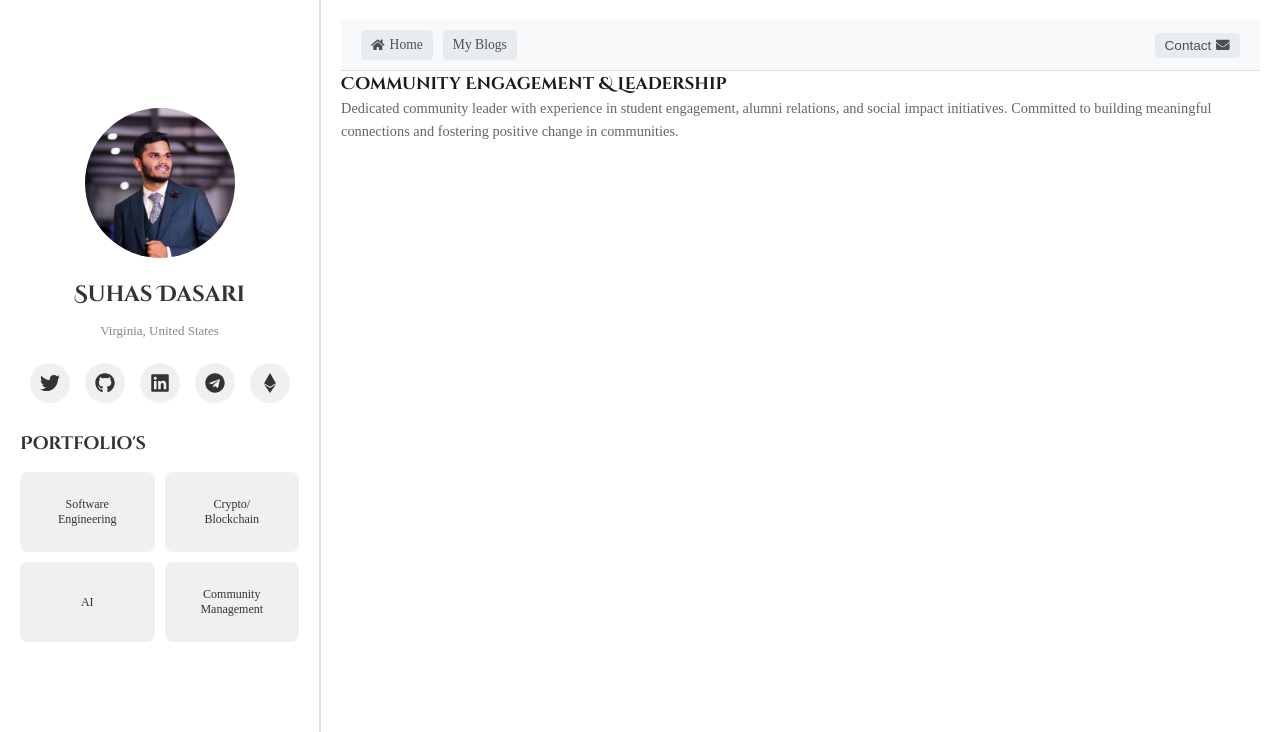
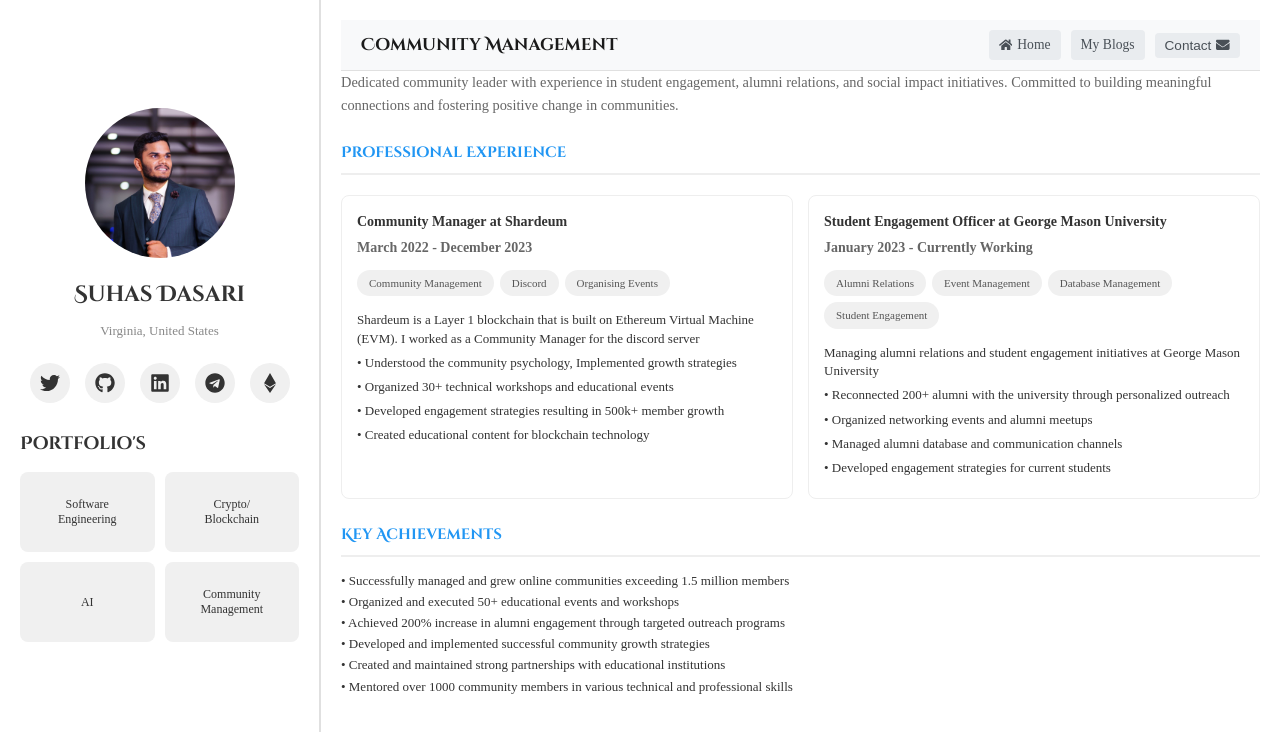
Before and after one commit to susmithagurram/My_Portfolio, a React (Create React App) app: page /community in a window 1280 px wide. Shown: the top 732 px of the page. Built offline with nearby package versions, Linux system fonts and the light colour scheme; the HTML template or start-up script is replaced by a standard one.

Commit message:
Update blog links to Substack and fix Community page layout

```diff
--- a/package.json
+++ b/package.json
@@ -8,7 +8,7 @@
     "react-dom": "^19.0.0",
     "react-icons": "^5.4.0",
     "react-router-dom": "^7.1.3",
-    "react-scripts": "5.0.1",
+    "react-scripts": "^5.0.1",
     "styled-components": "^6.1.14",
     "web-vitals": "^4.2.4"
   },
--- a/src/App.js
+++ b/src/App.js
@@ -7,7 +7,6 @@ import AI from './pages/AI';
 import Crypto from './pages/Crypto';
 import Software from './pages/Software';
 import Community from './pages/Community';
-import Blogs from './pages/Blogs';
 import { personalInfo, siteConfig } from './config';
 
 const AppContainer = styled.div`
@@ -85,7 +84,6 @@ function App() {
             <Route path="/crypto" element={<Crypto />} />
             <Route path="/software" element={<Software />} />
             <Route path="/community" element={<Community />} />
-            <Route path="/blogs" element={<Blogs />} />
           </Routes>
         </MainContent>
       </AppContainer>
--- a/src/components/Story.js
+++ b/src/components/Story.js
@@ -2,7 +2,7 @@ import React, { useState, useEffect } from 'react';
 import styled from 'styled-components';
 import { Link } from 'react-router-dom';
 import { FaEnvelope } from 'react-icons/fa';
-import { personalInfo, storyContent } from '../config';
+import { personalInfo, storyContent, socialLinks } from '../config';
 
 const StoryContainer = styled.div`
   height: 100vh;
@@ -128,7 +128,7 @@ function Story() {
     <StoryContainer>
       <MenuBar show={show}>
         <ButtonGroup>
-          <MenuButton to="/blogs">My Blogs</MenuButton>
+          <MenuButton as="a" href={socialLinks.substack} target="_blank">My Blogs</MenuButton>
           <ContactButton onClick={handleCopyEmail}>
             {copied ? 'Email copied!' : (
               <>
--- a/src/config.js
+++ b/src/config.js
@@ -15,11 +15,12 @@ export const projectImages = {
 
 // Social Links
 export const socialLinks = {
-  github: "https://github.com/suhas",
-  linkedin: "https://linkedin.com/in/suhas",
-  twitter: "https://twitter.com/suhas",
-  telegram: "https://t.me/suhas",
-  etherscan: "https://etherscan.io/address/suhas.eth",
+  github: "https://github.com/suhasdasari",
+  linkedin: "https://linkedin.com/in/suhasdasari",
+  twitter: "https://twitter.com/suhasdasari",
+  telegram: "https://t.me/suhasdasari",
+  etherscan: "https://etherscan.io/address/suhasdasari.eth",
+  substack: "https://suhasdasari.substack.com/",
   // Add more social links as needed
 };
 
@@ -207,6 +208,38 @@ export const experience = {
       ],
       technologies: ["Community Management", "Marketing", "Partnerships", "Campaigns"]
     }
+  ],
+  community: [
+    {
+      id: 1,
+      position: "Community Manager",
+      company: "Shardeum",
+      from: "March 2022",
+      to: "December 2023",
+      description: "Shardeum is a Layer 1 blockchain that is built on Ethereum Virtual Machine (EVM). I worked as a Community Manager for the discord server",
+      features: [
+        "Understood the community psychology, Implemented growth strategies",
+        "Organized 30+ technical workshops and educational events",
+        "Developed engagement strategies resulting in 500k+ member growth",
+        "Created educational content for blockchain technology"
+      ],
+      technologies: ["Community Management", "Discord", "Organising Events"]
+    },
+    {
+      id: 2,
+      position: "Student Engagement Officer",
+      company: "George Mason University",
+      from: "January 2023",
+      to: "Currently Working",
+      description: "Managing alumni relations and student engagement initiatives at George Mason University",
+      features: [
+        "Reconnected 200+ alumni with the university through personalized outreach",
+        "Organized networking events and alumni meetups",
+        "Managed alumni database and communication channels",
+        "Developed engagement strategies for current students"
+      ],
+      technologies: ["Alumni Relations", "Event Management", "Database Management", "Student Engagement"]
+    }
   ]
 };
 
@@ -222,7 +255,14 @@ export const achievements = {
   ],
   software: [],
   ai: [],
-  community: []
+  community: [
+    "Successfully managed and grew online communities exceeding 1.5 million members",
+    "Organized and executed 50+ educational events and workshops",
+    "Achieved 200% increase in alumni engagement through targeted outreach programs",
+    "Developed and implemented successful community growth strategies",
+    "Created and maintained strong partnerships with educational institutions",
+    "Mentored over 1000 community members in various technical and professional skills"
+  ]
 };
 
 // Blog Posts
--- a/src/pages/AI.js
+++ b/src/pages/AI.js
@@ -2,7 +2,7 @@ import React, { useState } from 'react';
 import styled from 'styled-components';
 import { Link } from 'react-router-dom';
 import { FaHome, FaEnvelope, FaGithub, FaGlobe } from 'react-icons/fa';
-import { projects, experience, achievements, personalInfo } from '../config';
+import { projects, experience, achievements, personalInfo, socialLinks } from '../config';
 
 const PageContainer = styled.div`
   padding: 0 0 20px 0;
@@ -217,7 +217,7 @@ function AI() {
             <NavButton to="/">
               <FaHome /> Home
             </NavButton>
-            <NavButton to="/blogs">
+            <NavButton as="a" href={socialLinks.substack} target="_blank">
               My Blogs
             </NavButton>
             <ContactButton onClick={handleCopyEmail}>
--- a/src/pages/Community.js
+++ b/src/pages/Community.js
@@ -2,7 +2,7 @@ import React, { useState } from 'react';
 import styled from 'styled-components';
 import { Link } from 'react-router-dom';
 import { FaHome, FaEnvelope } from 'react-icons/fa';
-import { projects, experience, achievements } from '../config';
+import { experience, achievements, personalInfo, socialLinks } from '../config';
 
 const PageContainer = styled.div`
   padding: 0 0 20px 0;
@@ -163,31 +163,6 @@ const TechItem = styled.span`
   color: #555;
 `;
 
-const StatGrid = styled.div`
-  display: grid;
-  grid-template-columns: repeat(auto-fit, minmax(120px, 1fr));
-  gap: 15px;
-  margin: 15px 0;
-`;
-
-const StatItem = styled.div`
-  background: #f8f9fa;
-  padding: 15px;
-  border-radius: 8px;
-  text-align: center;
-
-  h4 {
-    color: #2196F3;
-    font-size: 20px;
-    margin-bottom: 5px;
-  }
-
-  p {
-    color: #666;
-    font-size: 13px;
-  }
-`;
-
 const SectionTitle = styled.h2`
   color: #2196F3;
   font-size: 15px;
@@ -205,14 +180,13 @@ const PageDescription = styled.p`
 
 // Remove all hardcoded data arrays and use the imported ones
 const experiences = experience.community || [];  // Use community experiences from config
-const communityProjects = projects.community || [];     // Use community projects from config
 const communityAchievements = achievements.community || []; // Use community achievements from config
 
 function Community() {
   const [copied, setCopied] = useState(false);
 
   const handleCopyEmail = () => {
-    navigator.clipboard.writeText('suhas.dasari194@gmail.com');
+    navigator.clipboard.writeText(personalInfo.email);
     setCopied(true);
     setTimeout(() => setCopied(false), 2000);
   };
@@ -221,14 +195,14 @@ function Community() {
     <PageContainer>
       <MenuBar>
         <Header>
+          <PageTitleHeader>Community Management</PageTitleHeader>
           <NavSection>
             <NavButton to="/">
               <FaHome /> Home
             </NavButton>
-            <NavButton to="/blogs">
+            <NavButton as="a" href={socialLinks.substack} target="_blank">
               My Blogs
             </NavButton>
-          </NavSection>
             <ContactButton onClick={handleCopyEmail}>
               {copied ? 'Email copied!' : (
                 <>
@@ -236,10 +210,10 @@ function Community() {
                 </>
               )}
             </ContactButton>
+          </NavSection>
         </Header>
       </MenuBar>
 
-      <PageTitleHeader>Community Engagement & Leadership</PageTitleHeader>
       <PageDescription>
         Dedicated community leader with experience in student engagement, alumni relations, and social impact initiatives.
         Committed to building meaningful connections and fostering positive change in communities.
@@ -281,50 +255,6 @@ function Community() {
         </>
       )}
 
-      {communityProjects.length > 0 && (
-        <>
-          <SectionTitle>Projects</SectionTitle>
-          <ProjectGrid>
-            {communityProjects.map(project => (
-              <ProjectCard
-                key={project.id}
-                backgroundImage={project.title === "Chess Battle" ? "/chess-bg.jpg" : null}
-              >
-                <TitleSection>
-                  <TitleContent>
-                    <ProjectTitle>
-                      {project.icon}
-                      {project.title}
-                    </ProjectTitle>
-                    {project.technologies && (
-                      <TechList>
-                        {project.technologies.map((tech, index) => (
-                          <TechItem key={index}>{tech}</TechItem>
-                        ))}
-                      </TechList>
-                    )}
-                  </TitleContent>
-                </TitleSection>
-                <Description>{project.description}</Description>
-                {project.stats && (
-                  <StatGrid>
-                    {project.stats.map((stat, index) => (
-                      <StatItem key={index}>
-                        <h4>{stat.value}</h4>
-                        <p>{stat.label}</p>
-                      </StatItem>
-                    ))}
-                  </StatGrid>
-                )}
-                {project.features && project.features.map((feature, index) => (
-                  <Description key={index}>• {feature}</Description>
-                ))}
-              </ProjectCard>
-            ))}
-          </ProjectGrid>
-        </>
-      )}
-
       {communityAchievements && communityAchievements.length > 0 && (
         <>
           <SectionTitle>Key Achievements</SectionTitle>
--- a/src/pages/Crypto.js
+++ b/src/pages/Crypto.js
@@ -2,7 +2,7 @@ import React, { useState } from 'react';
 import styled from 'styled-components';
 import { Link } from 'react-router-dom';
 import { FaHome, FaEnvelope, FaGithub, FaGlobe } from 'react-icons/fa';
-import { projects, experience, achievements, personalInfo } from '../config';
+import { projects, experience, achievements, personalInfo, socialLinks } from '../config';
 
 const PageContainer = styled.div`
   padding: 0 0 20px 0;
@@ -217,7 +217,7 @@ function Crypto() {
             <NavButton to="/">
               <FaHome /> Home
             </NavButton>
-            <NavButton to="/blogs">
+            <NavButton as="a" href={socialLinks.substack} target="_blank">
               My Blogs
             </NavButton>
             <ContactButton onClick={handleCopyEmail}>
--- a/src/pages/Software.js
+++ b/src/pages/Software.js
@@ -2,7 +2,7 @@ import React, { useState } from 'react';
 import styled from 'styled-components';
 import { Link } from 'react-router-dom';
 import { FaHome, FaEnvelope, FaGithub, FaGlobe } from 'react-icons/fa';
-import { projects, experience, achievements, personalInfo } from '../config';
+import { projects, experience, achievements, personalInfo, socialLinks } from '../config';
 
 const PageContainer = styled.div`
   padding: 0 0 20px 0;
@@ -217,7 +217,7 @@ function Software() {
             <NavButton to="/">
               <FaHome /> Home
             </NavButton>
-            <NavButton to="/blogs">
+            <NavButton as="a" href={socialLinks.substack} target="_blank">
               My Blogs
             </NavButton>
             <ContactButton onClick={handleCopyEmail}>
```
Also changed, not shown: 2 other files (tests, documents, lock files or other folders). Lines whose indentation alone changed are shown as unchanged.
